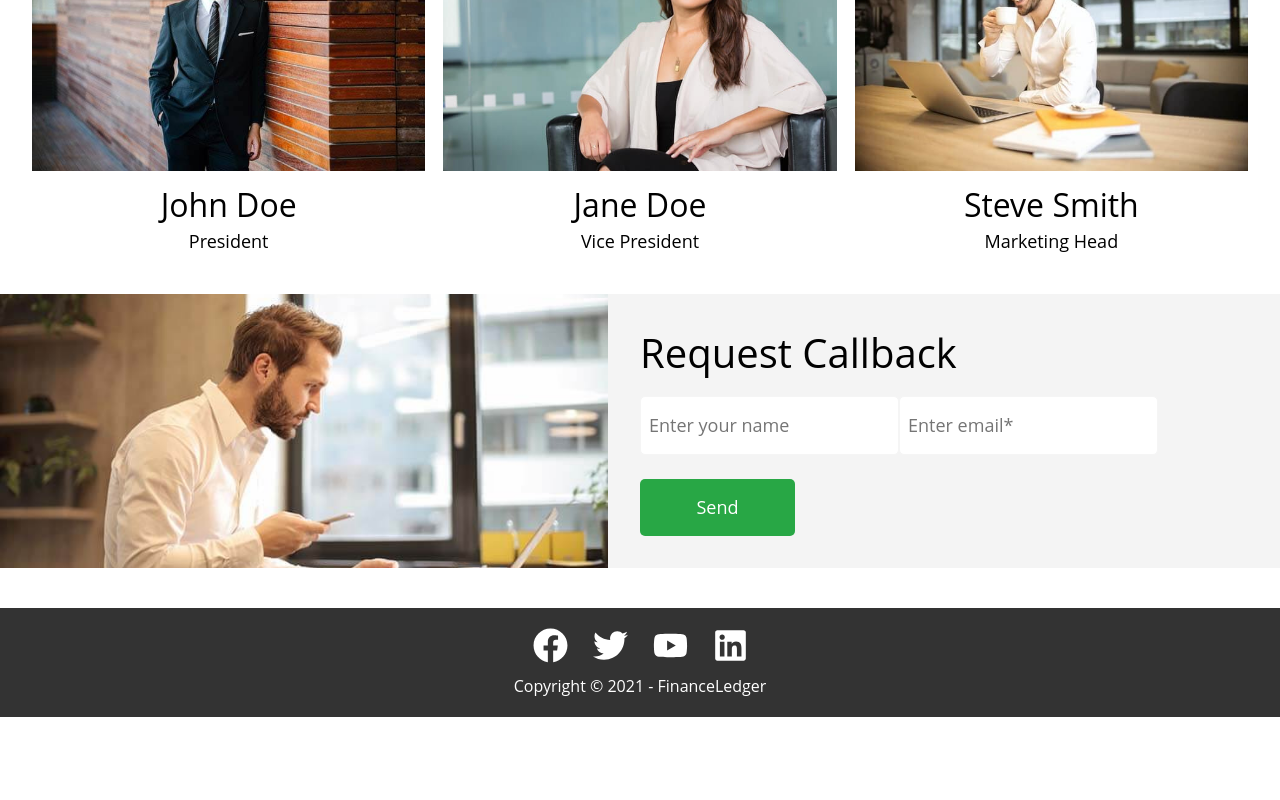
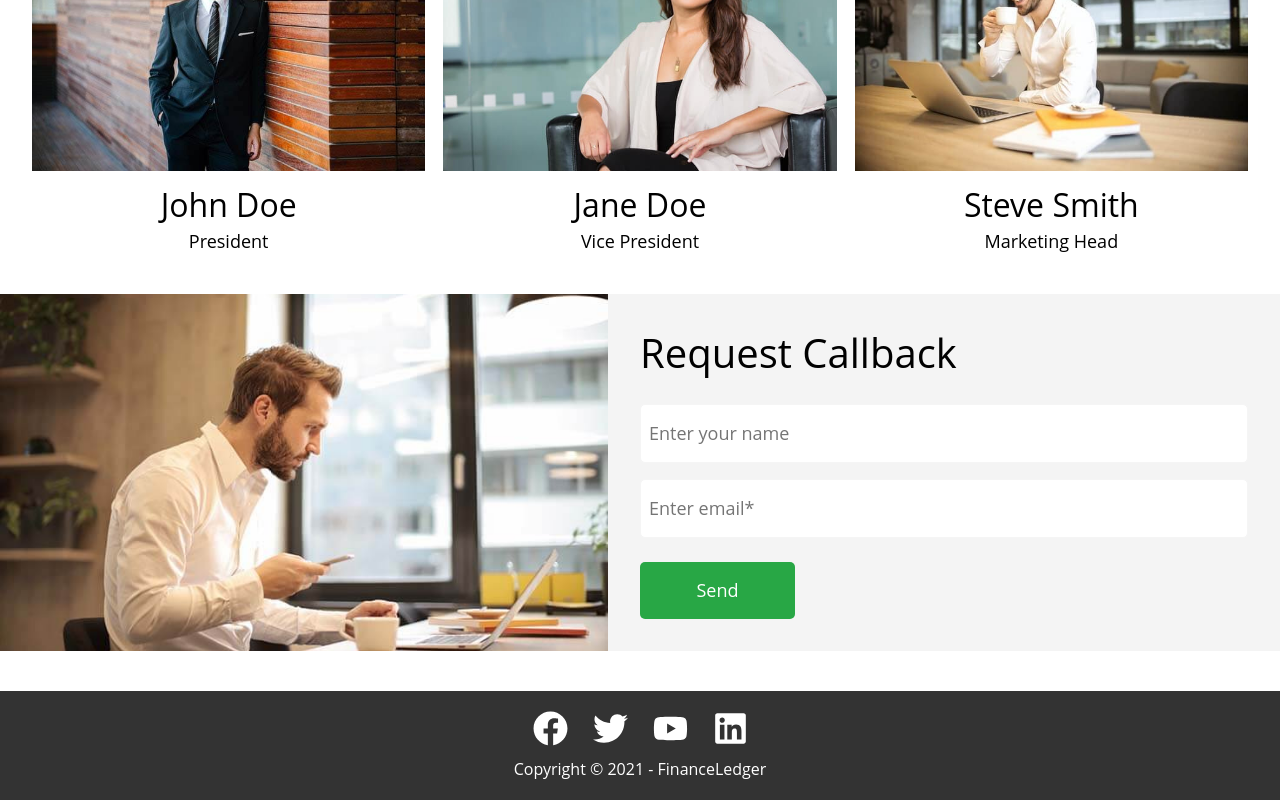
Before and after one commit to Demchenk0/testsoftryzen, a React (Create React App) app: page / in a window 1280 px wide. Shown: the part 2753-3553 px from the top of the page. Before the commit the page ends 3470 px from the top, so only its background shows below. Built offline with nearby package versions, Linux system fonts and the light colour scheme.

Commit message:
asdasasdasdasd

```diff
--- a/src/components/form/Form.jsx
+++ b/src/components/form/Form.jsx
@@ -2,78 +2,27 @@ import React from 'react';
 import styles from './Form.module.scss';
 import { useForm } from 'react-hook-form';
 import error from '../../aseets/images/form/worning.svg';
-// import queryString from 'query-string';
+import queryString from 'query-string';
 
-// import { encode } from 'querystring';
 
 
 const Form = () => {
-	// const {
-	// 	register,
-	// 	handleSubmit,
-	// 	formState: { errors },
-	// } = useForm();
+	const {
+		register,
+		handleSubmit,
+		formState: { errors },
+	} = useForm();
 
-  const { register, handleSubmit, formState: { errors } } = useForm();
 
-  const onSubmit = (encode, reset) => (data, e) => {
-    e.preventDefault();
-    // const form = e.target;
-    fetch('/', {
-      method: 'POST',
-      headers: { 'Content-Type': 'application/x-www-form-urlencoded' },
-      body: encode({
-        'form-name': 'contact',
-        body: data,
-      }),
-    })
-      .then(response => {
-        reset();
-        console.log(response);
-      })
-      .catch(error => {
-        console.log(error);
-      });
-  };
 	return (
 		<section name="contact" className={styles.contact}>
 			<div className={styles.box}>
 				<div className={styles.img}></div>
 				<div className={styles.boxForm}>
 					<p className={styles.callback}>Request Callback</p>
-          <form
-    name="contact"
-    method="POST"
-    data-netlify="true"
-    onSubmit={handleSubmit(onSubmit)}
-  >
-    <input type="hidden" name="form-name" value="contact" />
-    <input
-      name="name"
-      className={styles.input}
-      type="text"
-      placeholder="Enter your name"
-      {...register('name')}
-    />
-    <input
-      name="email"
-      className={styles.input}
-      type="email"
-      placeholder="Enter email*"
-      {...register('email', { required: true })}
-    />
-    {errors.email && (
-      <div className={styles.error}>
-        <img src={error} alt="error" />
-        <p>This is a required field</p>
-      </div>
-    )}
-    <button className={styles.button} type="submit">
-      Send
-    </button>
-  </form>
 
-					{/* <form
+
+					<form
 						name="contact"
 						className={styles.form}
 						method="POST"
@@ -85,15 +34,15 @@ const Form = () => {
         ...data
     });
 
-    fetch('/', {
-        method: 'POST',
-        headers: { 'Content-Type': 'application/x-www-form-urlencoded' },
-        body: encodedData
-    }).then(() => alert('/thank-you/'));
+
+  fetch("/", {
+    method: "POST",
+    headers: { "Content-Type": "application/x-www-form-urlencoded" },
+    body: new URLSearchParams(encodedData).toString(),
+  })
+    .then(() => console.log("Form successfully submitted"))
+    .catch((error) => alert(error));
 })}
-
-
-
 						// onSubmit={handleSubmit(data => {
 						// 	const formData = new FormData();
 						// 	formData.append('name', data.name);
@@ -132,7 +81,7 @@ const Form = () => {
 						<button className={styles.button} type="submit">
 							Send
 						</button>
-					</form> */}
+					</form>
 				</div>
 			</div>
 		</section>
```
